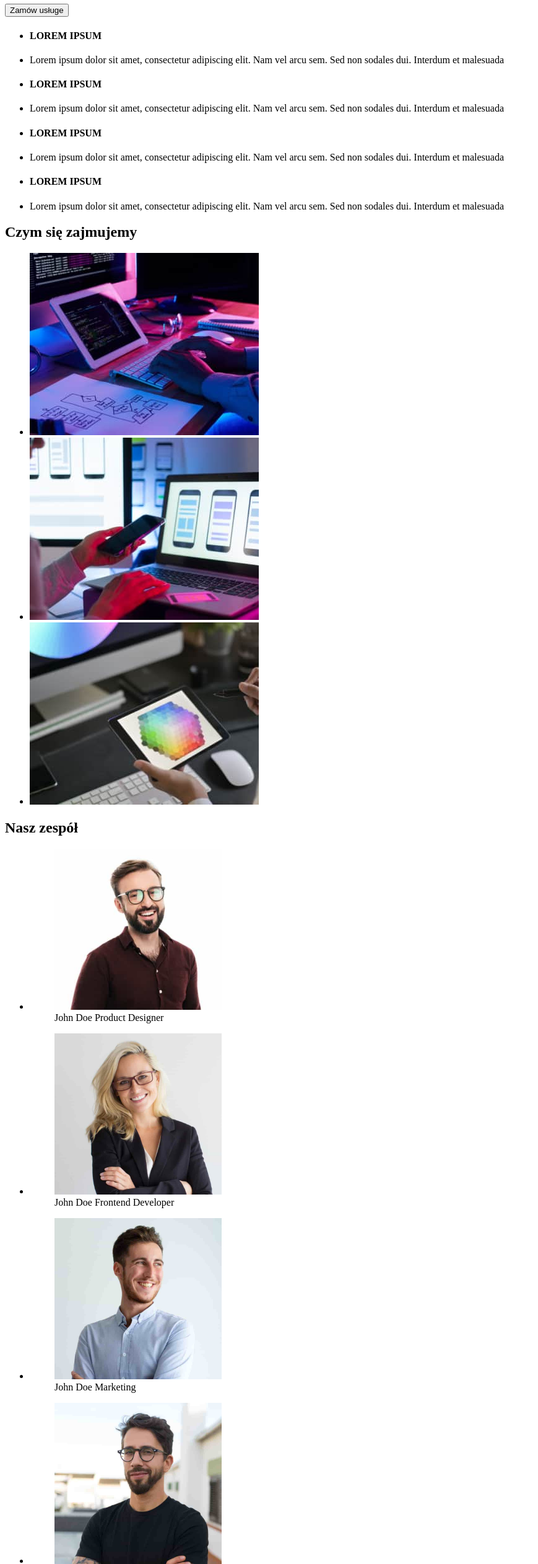
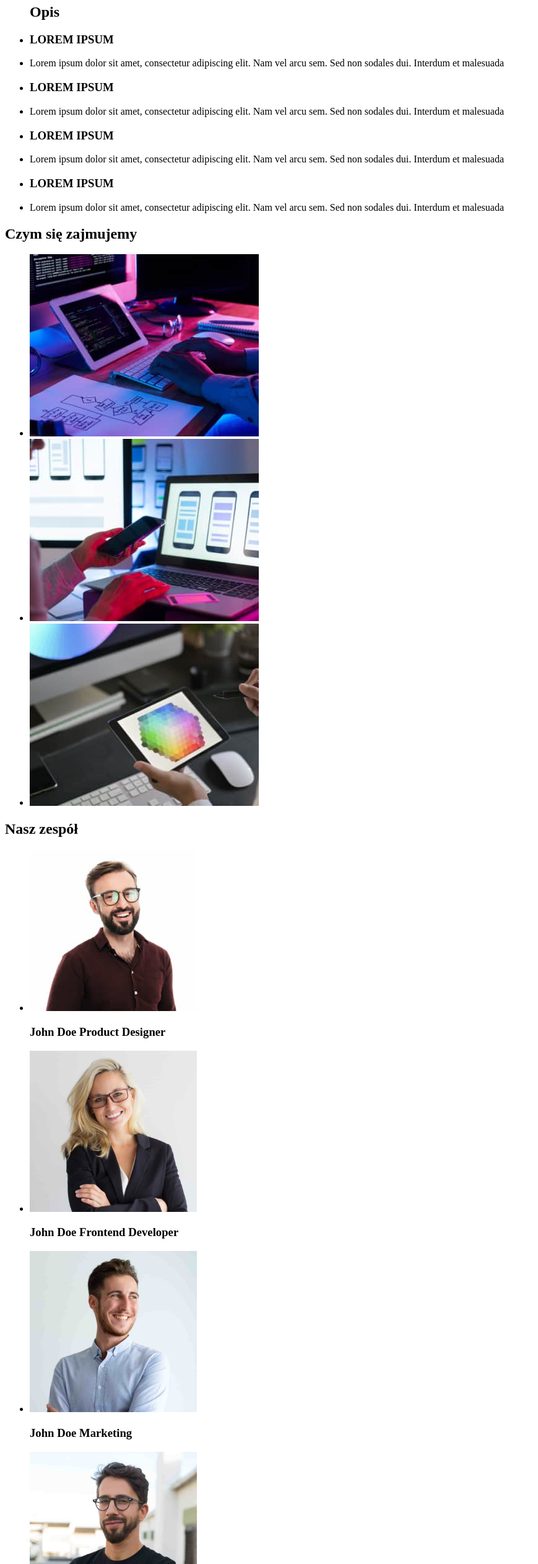
Before and after one commit to esperanza137/goit-markup-hw-01, a plain HTML site: page index.html in a window 1280 px wide. Shown: the part 277-2800 px from the top of the page at 62% size, without its empty margins (0-869 px from the left). Drawn offline with Linux system fonts and the light colour scheme.

Commit message:
korekta do pracy domowej

```diff
--- a/index.html
+++ b/index.html
@@ -1,14 +1,14 @@
 <!DOCTYPE html>
 <html lang="pl">
   <head>
-    <meta charset="UTF-8">
-    <meta http-equiv="X-UA-Compatible" content="IE=edge">
-    <meta name="viewport" content="width=device-width, initial-scale=1.0">
+    <meta charset="UTF-8" />
+    <meta http-equiv="X-UA-Compatible" content="IE=edge" />
+    <meta name="viewport" content="width=device-width, initial-scale=1.0" />
     <title>Document</title>
   </head>
   <body>
     <header>
-        <h4>WebStudio</h4>
+      <a href="index.html">WebStudio</a>
       <nav>
         <ul>
           <li><a href="#">Agencja</a></li>
@@ -18,41 +18,121 @@
       </nav>
       <ul>
         <li><a href="mailto:info@devstudio.com">info@devstudio.com</a></li>
-                <li><a href="tel:+48111111111">:+48 111 111 111</a></li>
+        <li><a href="tel:+48111111111">+48 111 111 111</a></li>
       </ul>
     </header>
     <main>
-   <h1>EFEKTYWNE ROZWIĄZANIA<br> DLA WASZEGO BIZNESU</h1>
+      <section>
+        <h1>
+          EFEKTYWNE ROZWIĄZANIA<br />
+          DLA WASZEGO BIZNESU
+        </h1>
         <button>Zamów usługe</button>
+      </section>
+      <section>
         <ul>
-    <li><h4>LOREM IPSUM</h4></li>
-    <li>Lorem ipsum dolor sit amet, consectetur adipiscing elit. Nam vel arcu sem. Sed non sodales dui. Interdum et malesuada</li>
-    <li><h4>LOREM IPSUM</h4></li>
-    <li>Lorem ipsum dolor sit amet, consectetur adipiscing elit. Nam vel arcu sem. Sed non sodales dui. Interdum et malesuada</li>
-    <li><h4>LOREM IPSUM</h4></li>
-    <li>Lorem ipsum dolor sit amet, consectetur adipiscing elit. Nam vel arcu sem. Sed non sodales dui. Interdum et malesuada</li>
-    <li><h4>LOREM IPSUM</h4></li>
-    <li>Lorem ipsum dolor sit amet, consectetur adipiscing elit. Nam vel arcu sem. Sed non sodales dui. Interdum et malesuada</li>
+          <h2>Opis</h2>
+          <li><h3>LOREM IPSUM</h3></li>
+          <li>
+            Lorem ipsum dolor sit amet, consectetur adipiscing elit. Nam vel
+            arcu sem. Sed non sodales dui. Interdum et malesuada
+          </li>
+          <li><h3>LOREM IPSUM</h3></li>
+          <li>
+            Lorem ipsum dolor sit amet, consectetur adipiscing elit. Nam vel
+            arcu sem. Sed non sodales dui. Interdum et malesuada
+          </li>
+          <li><h3>LOREM IPSUM</h3></li>
+          <li>
+            Lorem ipsum dolor sit amet, consectetur adipiscing elit. Nam vel
+            arcu sem. Sed non sodales dui. Interdum et malesuada
+          </li>
+          <li><h3>LOREM IPSUM</h3></li>
+          <li>
+            Lorem ipsum dolor sit amet, consectetur adipiscing elit. Nam vel
+            arcu sem. Sed non sodales dui. Interdum et malesuada
+          </li>
         </ul>
+      </section>
+      <section>
         <h2>Czym się zajmujemy</h2>
         <ul>
-    <li><img src="images/img_1.jpg" alt="kartka z mapą procesu, mezczyna piszacy na klawiaturze,tablet, monitor" width="370" height="294"></li>
-    <li><img src="images/img_2.jpg" alt="kobieta trzymajaca smartfon, laptop" width="370" height="294"></li>
-    <li><img src="images/img_3.jpg" alt="wybór kolorów na tablecie" width="370" height="294"></li>
+          <li>
+            <img
+              src="images/img_1.jpg"
+              alt="kartka z mapą procesu, mezczyna piszacy na klawiaturze,tablet, monitor"
+              width="370"
+              height="294"
+            />
+          </li>
+          <li>
+            <img
+              src="images/img_2.jpg"
+              alt="kobieta trzymajaca smartfon, laptop"
+              width="370"
+              height="294"
+            />
+          </li>
+          <li>
+            <img
+              src="images/img_3.jpg"
+              alt="wybór kolorów na tablecie"
+              width="370"
+              height="294"
+            />
+          </li>
         </ul>
+      </section>
+      <section>
         <h2>Nasz zespół</h2>
         <ul>
-    <li><figure><img src="images/img_4.jpg" alt="John Doe" width="270" height="260"><figcaption>John Doe Product Designer</figcaption></figure></li>
-    <li><figure><img src="images/img_5.jpg" alt="John Doe" width="270" height="260"><figcaption>John Doe Frontend Developer</figcaption></figure></li>
-    <li><figure><img src="images/img_6.jpg" alt="John Doe" width="270" height="260"><figcaption>John Doe Marketing</figcaption></figure></li>
-    <li><figure><img src="images/img_7.jpg" alt="John Doe" width="270" height="260"><figcaption>John Doe UI Designer</figcaption></figure></li>
+          <li>
+            <p><img
+                src="images/img_4.jpg"
+                alt="John Doe"
+                width="270"
+                height="260"
+              />
+              <h3>John Doe Product Designer</h3></p>
+          </li>
+          <li>
+            <p><img
+                src="images/img_5.jpg"
+                alt="John Doe"
+                width="270"
+                height="260"
+              />
+              <h3>John Doe Frontend Developer</h3></p>
+        </li>
+          <li>
+            <p><img
+                src="images/img_6.jpg"
+                alt="John Doe"
+                width="270"
+                height="260"
+              />
+              <h3>John Doe Marketing</h3></p>
+         </li>
+          <li>
+        <p><img
+            src="images/img_7.jpg"
+            alt="John Doe"
+            width="270"
+            height="260"
+          />
+          <h3>John Doe UI Designer</h3></p>
+            </li>
         </ul>
+      </section>
     </main>
     <footer>
-    <h4>WebStudio</h4>
-    <address>m. Warszawa, Aleje Jerozolimskie 21</address>
-    <a href="mailto:info@example.com">info@example.com</a>
-    <a href="tel:+48111111111">+48 111 111 111</a>
+      <a href="index.html">WebStudio</a>
+      <address>m. Warszawa, Aleje Jerozolimskie 21
+        <ul>
+      <li><a href="mailto:info@example.com">info@example.com</a></li>
+      <li><a href="tel:+48111111111">+48 111 111 111</a></li>
+    </ul>
+    </address>
     </footer>
   </body>
 </html>
```
Lines whose indentation alone changed are shown as unchanged.
